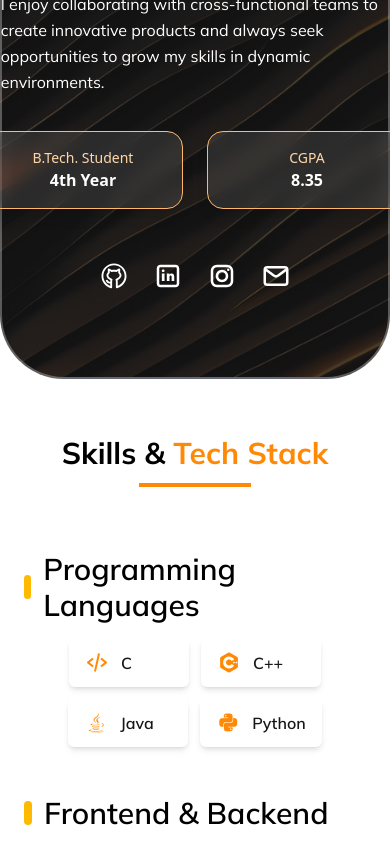
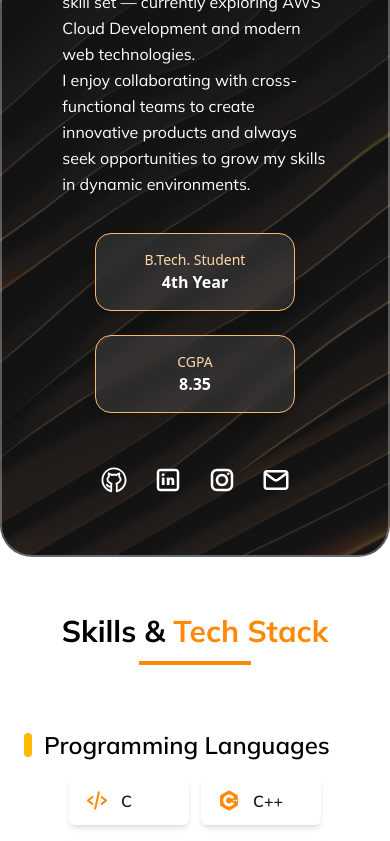
Before and after one commit to omteja04/nameisomteja, a React (Vite) app: page / in a window 390 px wide. Shown: the part 1156-1997 px from the top of the page. Built offline with nearby package versions, Linux system fonts and the light colour scheme.

Commit message:
Changes in Responsiveness

```diff
--- a/src/components/About.jsx
+++ b/src/components/About.jsx
@@ -43,16 +43,16 @@ const About = () => {
     return (
         <section
             id="about"
-            className="bg-white dark:bg-neutral-800 select-none scroll-mt-[20vh] pt-10  w-full max-w-full z-10 h-[700px] flex justify-center items-end gap-16 mx-auto"
+            className=" bg-white dark:bg-neutral-800 select-none scroll-mt-[20vh]  w-full max-w-full z-10 h-fit flex justify-center items-end gap-16 mx-auto"
         >
             <div
                 style={{
                     backgroundImage: `url(${bgImage})`,
                     backgroundColor: "#1f2937",
                 }}
-                className="border-2 border-white/30 z-10 rounded-[4rem] h-[113%] w-full bg-cover bg-center bg-no-repeat"
+                className="border-2 border-white/30 z-10 md:rounded-[4rem] rounded-[2rem] h-fit -mt-12 w-full bg-cover bg-center bg-no-repeat"
             >
-                <div className="max-w-[1440px] h-[100%] mx-auto my-0 flex flex-col items-center">
+                <div className="max-w-[1440px] h-[100%] mx-auto my-0 flex flex-col items-center pb-9">
                     <div className="flex flex-col justify-center items-start pt-16 w-11/12">
                         {/* Heading + Underline Wrapper */}
                         <div className="flex flex-col items-center gap-4">
@@ -80,9 +80,9 @@ const About = () => {
                     </div>
 
                     <div className="w-full flex justify-center items-center px-4 md:py-10 py-6">
-                        <div className="flex flex-col flex-wrap items-center justify-center text-white md:gap-10 gap-5">
+                        <div className="flex flex-col flex-wrap items-center justify-center text-white md:gap-10 sm:gap-2 gap-5">
                             <motion.p
-                                className="max-w-3xl w-11/12 md:text-lg font-mulish leading-relaxed text-base"
+                                className="max-w-3xl w-9/12 md:text-lg  font-mulish leading-relaxed text-base"
                                 initial={{ opacity: 0, y: 40 }}
                                 whileInView={{ opacity: 1, y: 0 }}
                                 transition={{ duration: 0.6, delay: 0.3 }}
@@ -103,7 +103,7 @@ const About = () => {
                             </motion.p>
 
                             {/* Info Boxes */}
-                            <div className="flex flex-row justify-center gap-6 mt-4">
+                            <div className="flex md:flex-row flex-col justify-center gap-6 mt-4">
                                 {infoBoxes.map((item, index) => (
                                     <motion.div
                                         key={index}
--- a/src/components/Home.jsx
+++ b/src/components/Home.jsx
@@ -27,7 +27,7 @@ const Home = () => {
             className="pt-[7.5rem]
             bg-gradient-to-br
         from-pink-100 via-purple-100 to-blue-100
-        dark:from-[#0f0f0f] dark:via-[#1f1f1f] dark:to-[#111827]"
+        dark:from-[#0f0f0f] dark:via-[#1f1f1f] dark:to-[#111827] h-fit"
         >
             {/* Abstract Shapes Background */}
             <div className="absolute inset-0 z-10 overflow-hidden pointer-events-none">
--- a/src/components/Skills.jsx
+++ b/src/components/Skills.jsx
@@ -115,7 +115,7 @@ const Skills = () => {
                     <div>
                         <div className="flex items-center gap-3">
                             <span className="bg-amber-400 dark:bg-orange-400 h-6 w-[0.5rem] rounded-sm"></span>
-                            <h2 className="text-3xl font-semibold font-mulish text-black dark:text-white">
+                            <h2 className="md:text-3xl text-2xl sm:text-xl font-semibold font-mulish text-black dark:text-white">
                                 Programming Languages
                             </h2>
                         </div>
```
